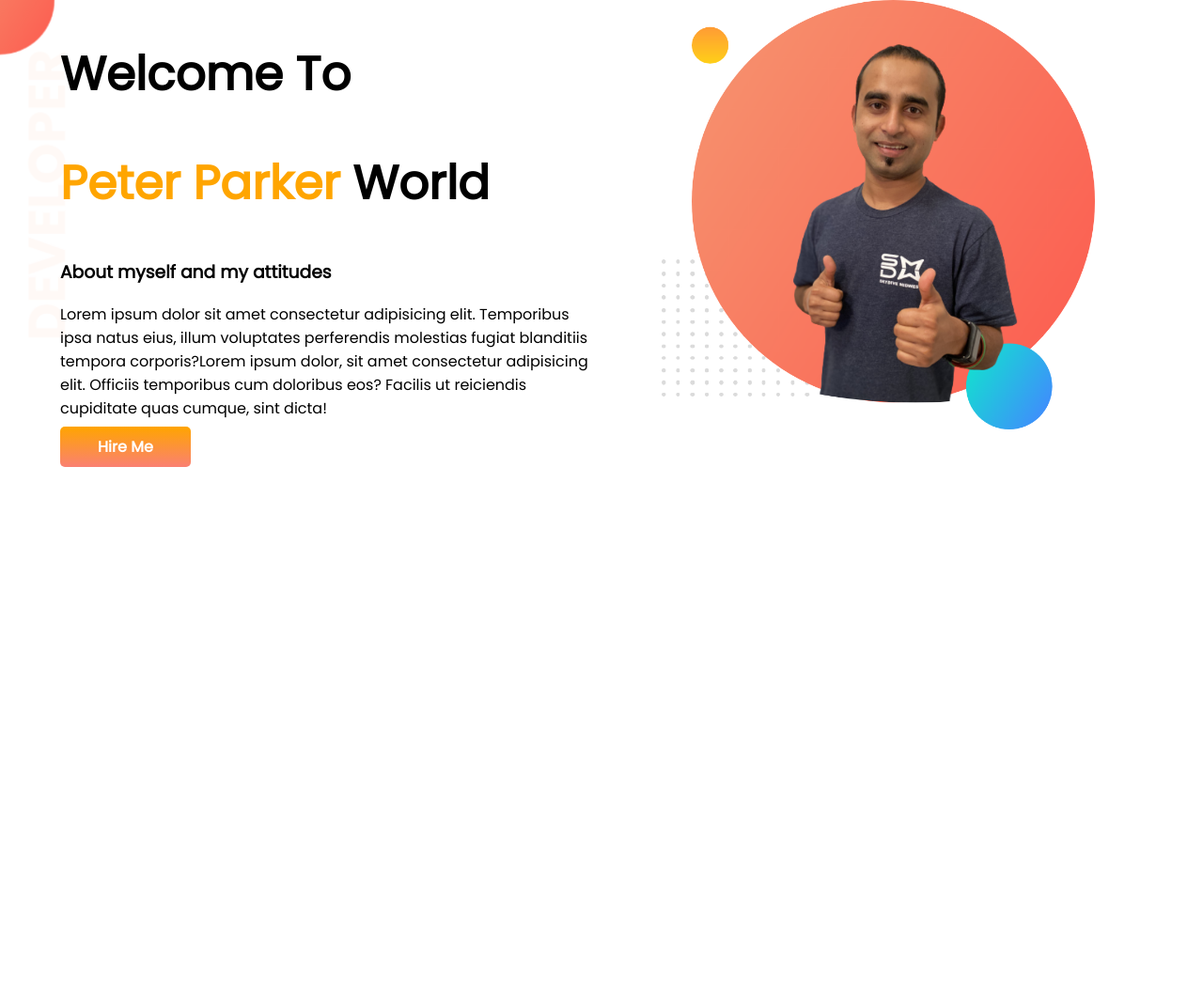
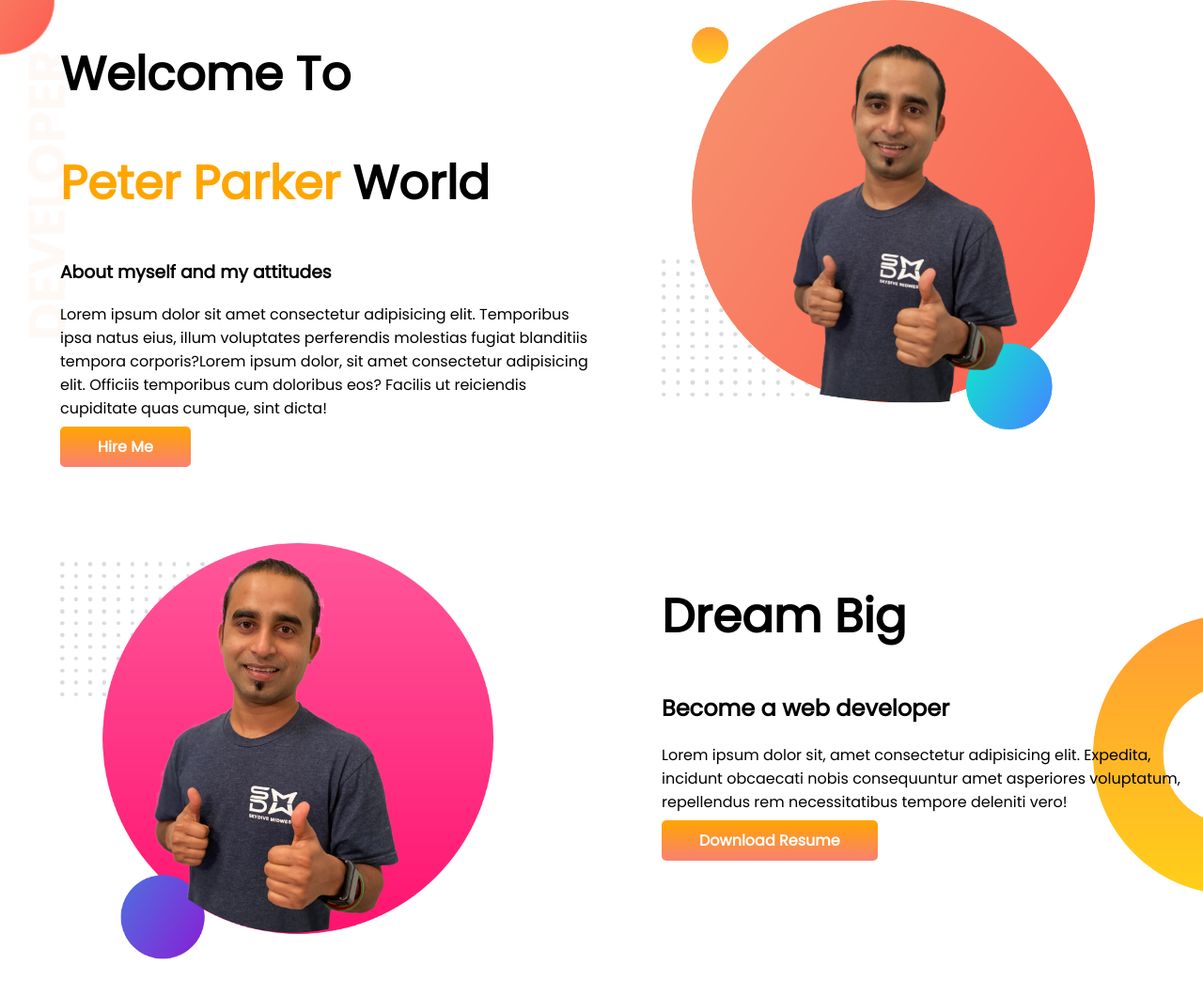
Before and after one commit to Marufhossain112/developer-portfolio, a plain HTML site: page index.html in a window 1280 px wide. Shown: the whole page at 94% size. Before the commit the page ends 800 px from the top, so only its background shows below. Drawn offline with Linux system fonts and the light colour scheme.

Commit message:
dream section done

```diff
--- a/index.html
+++ b/index.html
@@ -38,6 +38,26 @@
         <img src="images/my-bg1.png" alt="mybg" />
       </div>
     </section>
-
+    <!-- section dream big -->
+    <section class="dream-big">
+        <div class="half-width">
+          <img src="images/jhankar2.png" alt="" />
+        </div>
+        <div class="half-width">
+          <h1>Dream Big</h1>
+          <h2>Become a web developer</h2>
+          <p>
+            Lorem ipsum dolor sit, amet consectetur adipisicing elit. Expedita,
+            incidunt obcaecati nobis consequuntur amet asperiores voluptatum,
+            repellendus rem necessitatibus tempore deleniti vero!
+          </p>
+          <a
+            class="link-button"
+            target="_blank"
+            href="https://www.facebook.com/maruf112022"
+            >Download Resume</a
+          >
+        </div>
+      </section>
   </body>
 </html>
--- a/style.css
+++ b/style.css
@@ -36,3 +36,8 @@ section {
   background-image: url("images/top-banner.png");
   background-repeat: no-repeat;
 }
+.dream-big {
+  background-image: url("images/dream-bg.png");
+  background-repeat: no-repeat;
+  background-position: right;
+}
```
